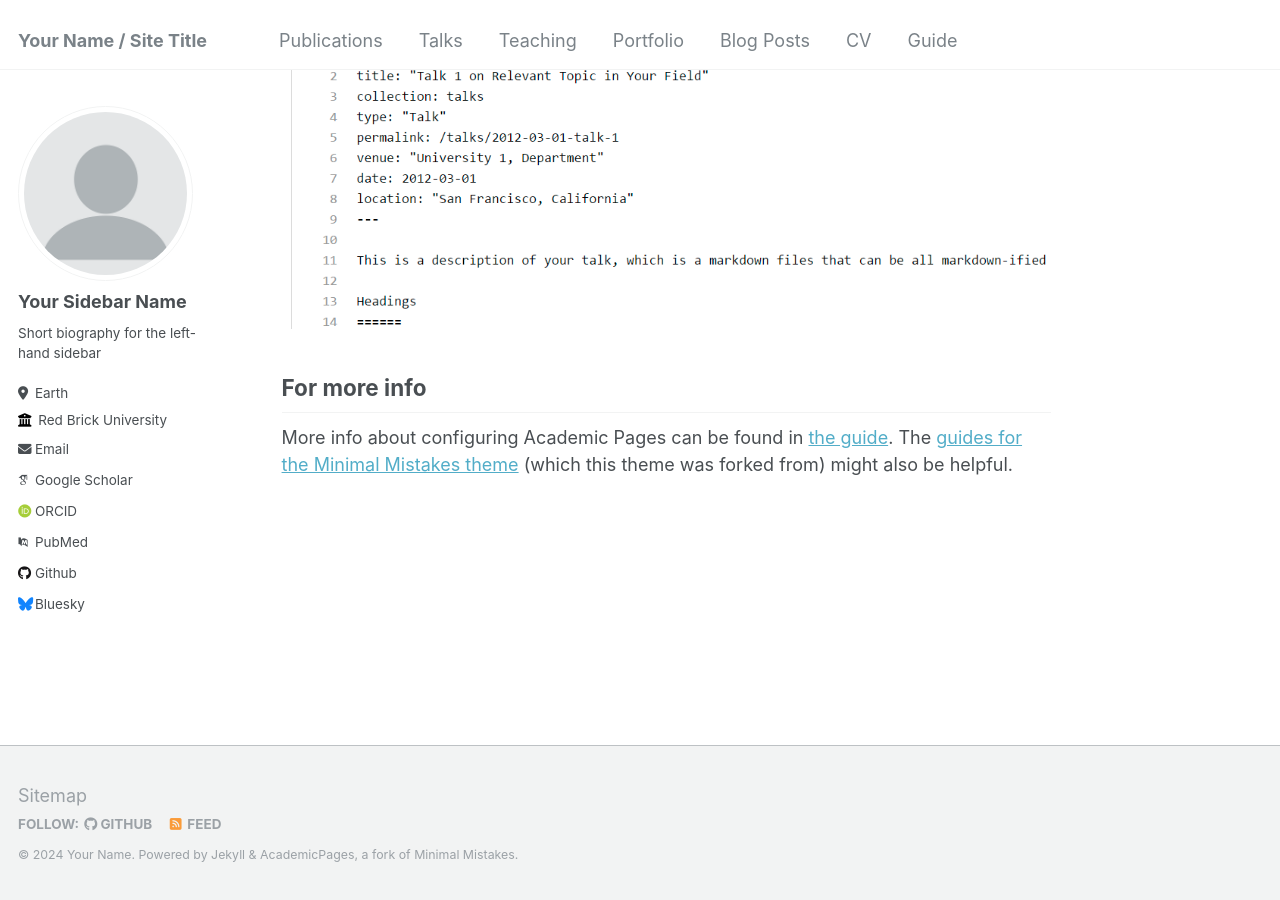
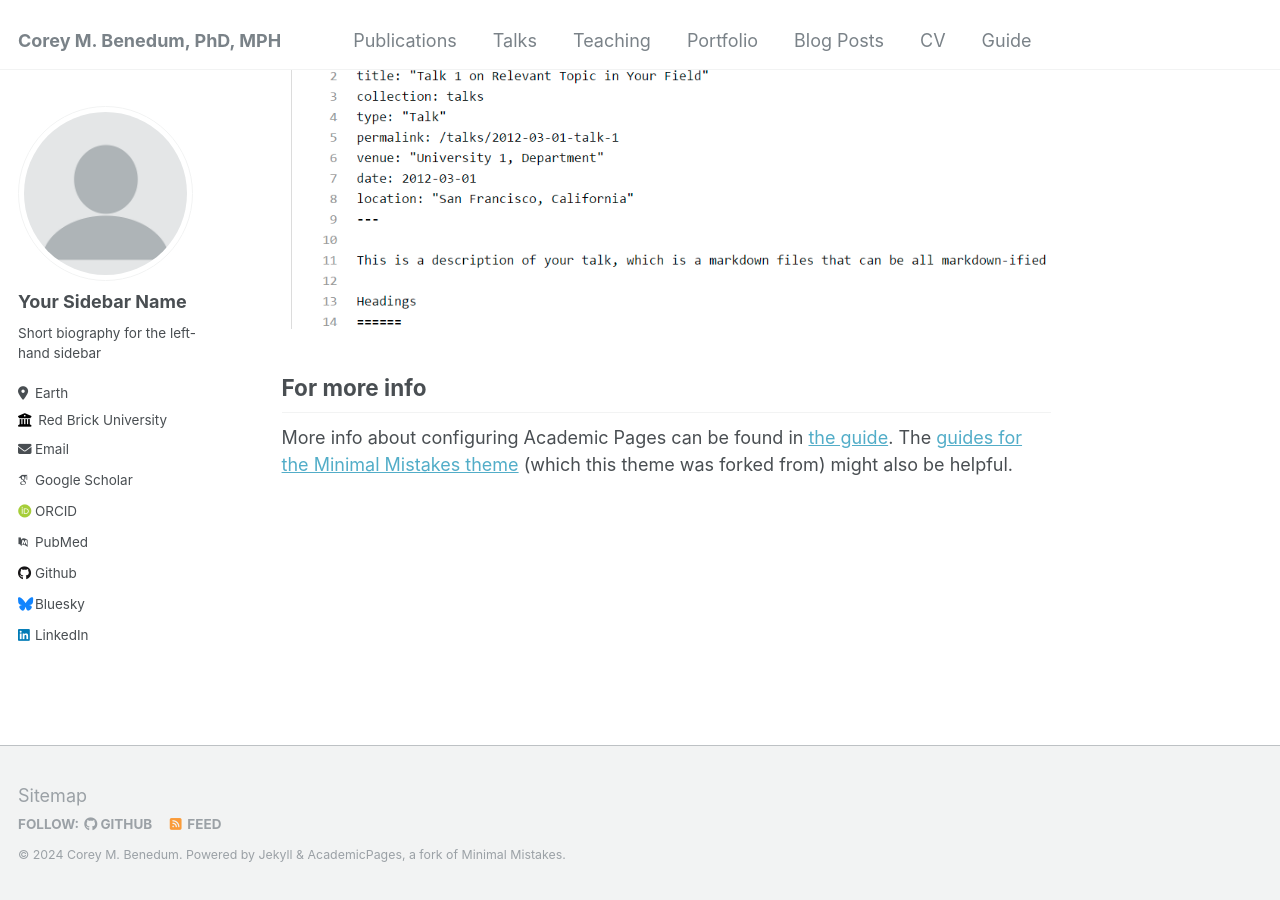
Before and after one commit to coreybenedum/coreybenedum.github.io, a Jekyll site: the page built from _pages/about.md, in a window 1280 px wide and 900 px high, scrolled down 2660 px. Built offline with Jekyll 4.4.1, drawn with Linux system fonts in a browser that asks for light colours; some web fonts are replaced.

Commit message:
Update _config.yml

```diff
--- a/_config.yml
+++ b/_config.yml
@@ -8,13 +8,13 @@
 
 # Basic Site Settings
 locale                   : "en-US"
-title                    : "Your Name / Site Title"
+title                    : "Corey M. Benedum, PhD, MPH"
 title_separator          : "-"
-name                     : &name "Your Name"
-description              : &description "personal description"
+name                     : &name "Corey M. Benedum"
+description              : &description "I am a principal statistical scientist at Genentech"
 url                      : https://academicpages.github.io # the base hostname & protocol for your site e.g. "https://mmistakes.github.io"
 baseurl                  : "" # the subpath of your site, e.g. "/blog"
-repository               : "academicpages/academicpages.github.io"
+repository               : "coreybenedum/coreybenedum.github.io"
 
 # Site Author - The following control what appear as part of the author content on the side bar.
 #               If a field is blank the icon and link will not appear, otherwise it will be shown.
@@ -32,10 +32,10 @@ author:
 
   # Academic websites
   arxiv            : # URL - Update with the correct link to your profile
-  googlescholar    : "https://scholar.google.com/citations?user=PS_CX0AAAAAJ"
+  googlescholar    : "https://scholar.google.com/citations?hl=en&user=CRwKEJkAAAAJ"
   impactstory      : # URL
-  orcid            : "http://orcid.org/yourorcidurl"
-  pubmed           : "https://www.ncbi.nlm.nih.gov/pubmed/?term=john+snow"
+  orcid            : "https://orcid.org/0000-0003-0218-5048"
+  pubmed           : "https://pubmed.ncbi.nlm.nih.gov/?term=benedum+corey"
   researchgate     : # URL
 
   # Repositories and software development
@@ -56,7 +56,7 @@ author:
   keybase          : # Username
   instagram        : # Username
   lastfm           : # Username
-  linkedin         : # Username
+  linkedin         : "coreybenedum"
   mastodon         : # URL
   medium           : # URL
   pinterest        : # Username
```
